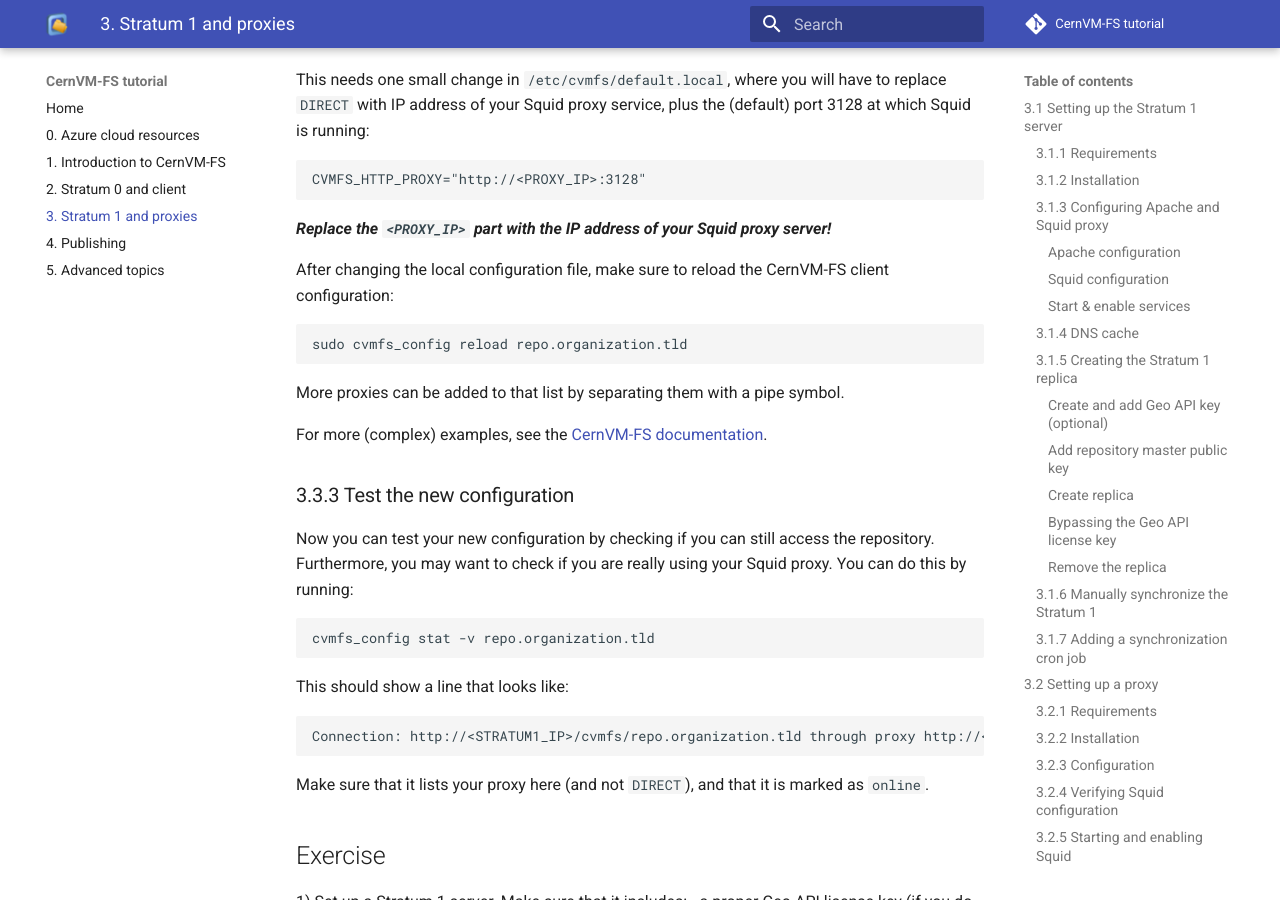
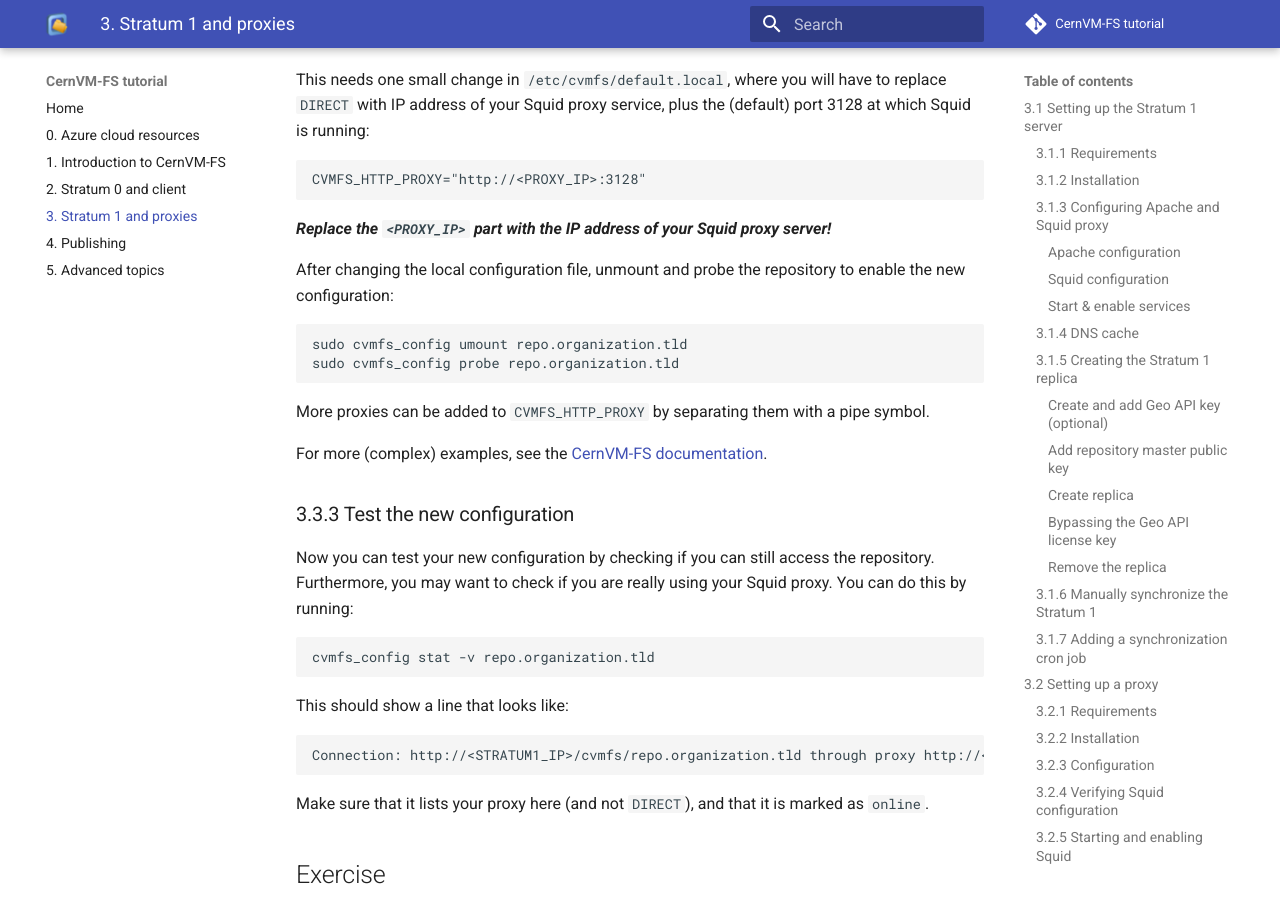
Before and after one commit to cvmfs-contrib/cvmfs-tutorial-2021, an MkDocs documentation site: the page built from docs/03_stratum1_proxies.md, in a window 1280 px wide and 900 px high, scrolled down 8524 px. Built offline with MkDocs 1.6.1 and Material for MkDocs 9.7.7, drawn with Linux system fonts in a browser that asks for light colours; comment, search, counter and statistics services are not loaded.

Commit message:
reload may give a warning, use umount and probe

````diff
--- a/docs/03_stratum1_proxies.md
+++ b/docs/03_stratum1_proxies.md
@@ -366,13 +366,14 @@ CVMFS_HTTP_PROXY="http://<PROXY_IP>:3128"
 
 ***Replace the ``<PROXY_IP>`` part with the IP address of your Squid proxy server!***
 
-After changing the local configuration file, make sure to reload the CernVM-FS client configuration:
+After changing the local configuration file, unmount and probe the repository to enable the new configuration:
 
 ```bash
-sudo cvmfs_config reload repo.organization.tld
+sudo cvmfs_config umount repo.organization.tld
+sudo cvmfs_config probe repo.organization.tld
 ```
 
-More proxies can be added to that list by separating them with a pipe symbol.
+More proxies can be added to `CVMFS_HTTP_PROXY` by separating them with a pipe symbol.
 
 For more (complex) examples, see the [CernVM-FS documentation](https://cvmfs.readthedocs.io/en/stable/cpt-configure.html#proxy-list-examples).
 
````
